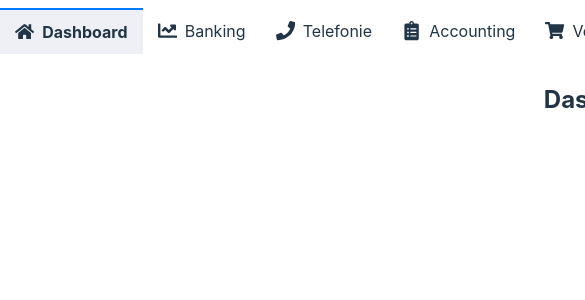
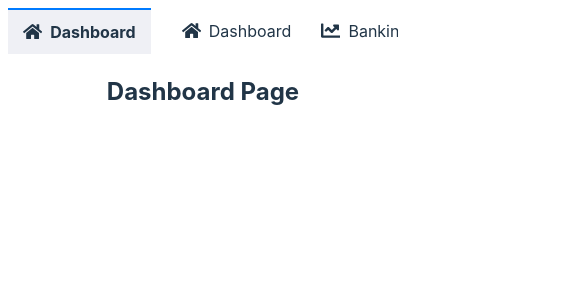
Before and after one commit to ToyLess78/tabs-template, a React (Vite) app: page / in a window 390 px wide. Shown: the top 300 px of the page, 585 px wide, since content can reach past the window. Built offline with nearby package versions, Linux system fonts and the light colour scheme.

Commit message:
feat: separate pinnedTabs/unpinnedTabs

```diff
--- a/src/index.scss
+++ b/src/index.scss
@@ -15,8 +15,9 @@
 #root {
 	max-width: 1280px;
 	margin: 0 auto;
-	//padding: .5rem;
 	text-align: center;
+	width: 100%;
+	padding: 0 1rem;
 }
 
 a {
@@ -33,6 +34,7 @@ body {
 	display: flex;
 	min-width: 320px;
 	min-height: 100vh;
+	flex-direction: column;
 }
 
 h1 {
@@ -59,6 +61,17 @@ button:focus-visible {
 	outline: 4px auto -webkit-focus-ring-color;
 }
 
+@media (max-width: 768px) {
+	#root {
+		max-width: 100%;
+		padding: 0.5rem;
+	}
+
+	h1 {
+		font-size: 2em;
+	}
+}
+
 @media (prefers-color-scheme: light) {
 	:root {
 		color: #213547;
--- a/src/libs/components/tab/Tab.module.scss
+++ b/src/libs/components/tab/Tab.module.scss
@@ -26,13 +26,12 @@
   background-color: rgba(174, 182, 206, 0.2);
 }
 .pinButton {
-  margin-left: auto; /* Відсуньте кнопку до кінця табу */
+  margin-left: auto;
   background: none;
   border: none;
   cursor: pointer;
-  /* Додайте додаткові стилі */
 }
 
 .pinned {
-  /* Стилі для закріпленого стану, наприклад, інший колір кнопки */
+  /* Styles for the pinned state, such as a different button color */
 }
--- a/src/libs/components/tab/Tab.tsx
+++ b/src/libs/components/tab/Tab.tsx
@@ -5,16 +5,23 @@ interface TabProps {
 	isActive: boolean;
 	onClick: () => void;
 	Icon: React.ElementType;
+	isPinned?: boolean;
 }
 
-export const Tab: React.FC<TabProps> = ({ label, isActive, onClick, Icon }) => {
+export const Tab: React.FC<TabProps> = ({
+	label,
+	isActive,
+	onClick,
+	Icon,
+	isPinned,
+}) => {
 	return (
 		<div
-			className={`${styles.tab} ${isActive ? styles.active : ""}`}
+			className={`${styles.tab} ${isActive ? styles.active : ""} ${isPinned ? styles.pinned : ""}`}
 			onClick={onClick}
 		>
 			<Icon className={styles.icon} />
-			<span>{label}</span>
+			{label && <span>{label}</span>}
 		</div>
 	);
 };
--- a/src/libs/components/tabs-navigation/TabsNavigation.module.scss
+++ b/src/libs/components/tabs-navigation/TabsNavigation.module.scss
@@ -1,19 +1,22 @@
 .tabsNavigation {
   display: flex;
   align-items: center;
-  position: relative;
 }
 
-.tabsContainer {
+.pinnedTabsContainer {
+  display: flex;
+  margin-right: 16px;
+}
+
+.unpinnedTabsContainer {
   display: flex;
   overflow-x: auto;
   white-space: nowrap;
-  padding: 8px 0;
-  scrollbar-width: none; /* Firefox */
+  scrollbar-width: none;
 }
 
-.tabsContainer::-webkit-scrollbar {
-  display: none; /* Chrome, Safari, Opera */
+.unpinnedTabsContainer::-webkit-scrollbar {
+  display: none;
 }
 
 .tab {
@@ -27,31 +30,3 @@
   font-weight: bold;
   border-bottom: 2px solid #007bff;
 }
-
-.dropdownContainer {
-  position: relative;
-}
-
-.dropdownButton {
-  background: none;
-  border: none;
-  cursor: pointer;
-  padding: 8px;
-}
-
-.dropdownMenu {
-  position: absolute;
-  top: 100%;
-  right: 0;
-  background: white;
-  box-shadow: 0 4px 8px rgba(0, 0, 0, 0.1);
-  z-index: 10;
-  display: flex;
-  flex-direction: column;
-}
-
-.dropdownMenu .tab {
-  margin-right: 0;
-  padding: 8px;
-  cursor: pointer;
-}
--- a/src/libs/components/tabs-navigation/TabsNavigation.tsx
+++ b/src/libs/components/tabs-navigation/TabsNavigation.tsx
@@ -6,6 +6,7 @@ import styles from "./TabsNavigation.module.scss";
 
 export const TabsNavigation: React.FC = () => {
 	const [activeTab, setActiveTab] = useState<string>(TabName.DASHBOARD);
+	const [pinnedTabs, setPinnedTabs] = useState<string[]>([TabName.DASHBOARD]);
 	const navigate = useNavigate();
 
 	const tabs = Object.keys(TabName).map((key) => {
@@ -19,22 +20,46 @@ export const TabsNavigation: React.FC = () => {
 		};
 	});
 
+	const pinnedTabsList = tabs.filter((tab) => pinnedTabs.includes(tab.label));
+
 	const handleTabClick = (path: string, label: string) => {
 		setActiveTab(label);
 		navigate(path);
 	};
 
+	const handlePinToggle = (label: string) => {
+		setPinnedTabs((prev) => {
+			if (prev.includes(label)) {
+				return prev.filter((tab) => tab !== label);
+			}
+			return [...prev, label];
+		});
+	};
+
 	return (
-		<div className={styles.tabsContainer}>
-			{tabs.map((tab) => (
+		<div className={styles.tabsNavigation}>
+			<div className={styles.pinnedTabsContainer}>
+				{pinnedTabsList.map((tab) => (
 					<Tab
 						key={tab.label}
-					label={tab.label}
+						label={activeTab === tab.label ? tab.label : ""}
 						Icon={tab.Icon}
 						isActive={activeTab === tab.label}
 						onClick={() => handleTabClick(tab.path, tab.label)}
 					/>
 				))}
 			</div>
+			<div className={styles.unpinnedTabsContainer}>
+				{tabs.map((tab) => (
+					<Tab
+						key={tab.label}
+						label={tab.label}
+						Icon={tab.Icon}
+						isActive={false}
+						onClick={() => handlePinToggle(tab.label)}
+					/>
+				))}
+			</div>
+		</div>
 	);
 };
```
Lines whose indentation alone changed are shown as unchanged.
